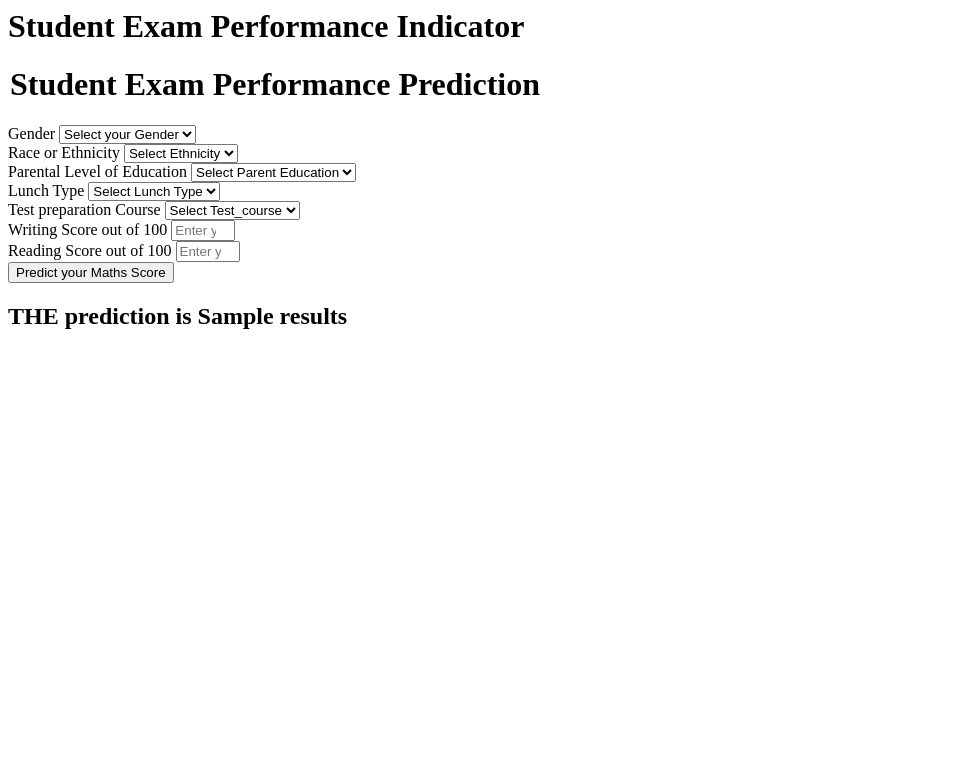
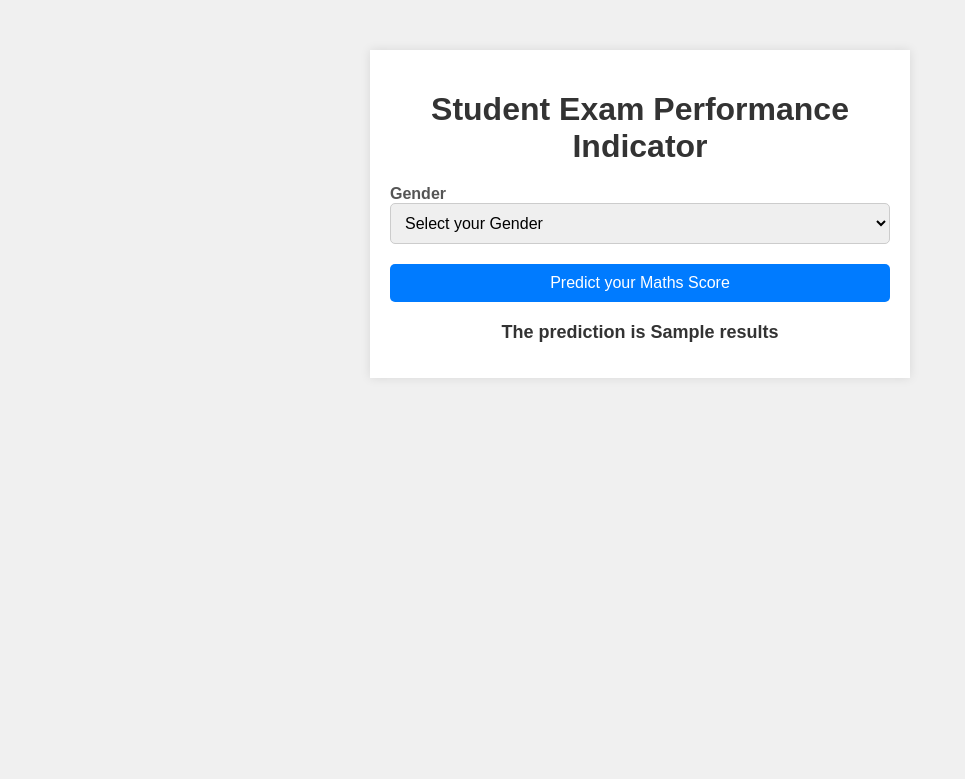
Before and after one commit to adi7820/mlproject, a Flask app: template templates/home.html in a window 1280 px wide. Shown: the top 779 px of the page, without its empty margins (0-965 px from the left). Run offline with Flask 3, Linux system fonts and the light colour scheme; the template is opened without the code that fills it: most values are stand-ins (such as "Sample title", 1, 10 or a date in 2020).

Commit message:
Prediction Page

```diff
--- a/templates/home.html
+++ b/templates/home.html
@@ -1,111 +1,103 @@
+<!DOCTYPE html>
 <html>
+<head>
+    <meta charset="UTF-8">
+    <meta name="viewport" content="width=device-width, initial-scale=1.0">
+    <title>Student Exam Performance Indicator</title>
+    <style>
+        body {
+            font-family: Arial, sans-serif;
+            background-color: #f0f0f0;
+            margin: 0;
+            padding: 0;
+        }
+
+        .login {
+            max-width: 500px;
+            margin: 50px auto;
+            padding: 20px;
+            box-shadow: 0 0 10px rgba(0, 0, 0, 0.1);
+            background-color: #fff;
+        }
+
+        h1 {
+            text-align: center;
+            color: #333;
+            margin-bottom: 20px;
+        }
+
+        h2 {
+            text-align: center;
+            color: #333;
+            margin-top: 20px;
+        }
+
+        form {
+            display: grid;
+            gap: 20px;
+        }
+
+        .form-label {
+            font-weight: bold;
+            color: #555;
+        }
+
+        .form-control {
+            width: 100%;
+            padding: 10px;
+            border: 1px solid #ccc;
+            border-radius: 5px;
+            font-size: 16px;
+        }
+
+        .btn-primary {
+            display: block;
+            width: 100%;
+            padding: 10px;
+            background-color: #007BFF;
+            color: #fff;
+            font-size: 16px;
+            text-align: center;
+            text-decoration: none;
+            border: none;
+            border-radius: 5px;
+            cursor: pointer;
+            transition: background-color 0.3s ease;
+        }
+
+        .btn-primary:hover {
+            background-color: #0056b3;
+        }
+
+        .results {
+            text-align: center;
+            font-size: 18px;
+            color: #333;
+        }
+    </style>
+</head>
 <body>
     <div class="login">
         <h1>Student Exam Performance Indicator</h1>
-
         <form action="{{ url_for('predict_datapoint')}}" method="post">
-        <h1>
-            <legend>Student Exam Performance Prediction</legend>
-        </h1>
             <div class="mb-3">
                 <label class="form-label">Gender</label>
-            <select class="form-control" name="gender" placeholder="Enter you Gender" required>
+                <select class="form-control" name="gender" required>
                     <option class="placeholder" selected disabled value="">Select your Gender</option>
-                <option value="male">
-                    Male
-                </option>
-                <option value="female">
-                    Female
-                </option>
+                    <option value="male">Male</option>
+                    <option value="female">Female</option>
                 </select>
             </div>
-        <div class="mb-3">
-            <label class="form-label">Race or Ethnicity</label>
-            <select class="form-control" name="ethnicity" placeholder="Enter you ethnicity" required>
-                <option class="placeholder" selected disabled value="">Select Ethnicity</option>
-                <option value="group A">
-                    Group A
-                </option>
-                <option value="group B">
-                    Group B
-                </option>
-                <option value="group C">
-                    Group C
-                </option>
-                <option value="group D">
-                    Group D
-                </option>
-                <option value="group E">
-                    Group E
-                </option>
-            </select>
-        </div>
-        <div class="mb-3">
-            <label class="form-label">Parental Level of Education</label>
-            <select class="form-control" name="parental_level_of_education"
-                placeholder="Enter you Parent Education" required>
-                <option class="placeholder" selected disabled value="">Select Parent Education</option>
-                <option value="associate's degree">
-                    associate's degree
-                </option>
-                <option value="bachelor's degree">
-                    bachelor's degree
-                </option>
-                <option value="high school">
-                    high school
-                </option>
-                <option value="master's degree">
-                    master's degree
-                </option>
-                <option value="some college">
-                    some college
-                </option>
-                <option value="some high school">
-                    some high school
-                </option>
-            </select>
-        </div>
-        <div class="mb-3">
-            <label class="form-label">Lunch Type</label>
-            <select class="form-control" name="lunch" placeholder="Enter you Lunch" required>
-                <option class="placeholder" selected disabled value="">Select Lunch Type</option>
-                <option value="free/reduced">
-                    free/reduced
-                </option>
-                <option value="standard">
-                    standard
-                </option>
-            </select>
-        </div>
-        <div class="mb-3">
-            <label class="form-label">Test preparation Course</label>
-            <select class="form-control" name="test_preparation_course" placeholder="Enter you Course"
-                required>
-                <option class="placeholder" selected disabled value="">Select Test_course</option>
-                <option value="none">
-                    None
-                </option>
-                <option value="completed">
-                    Completed
-                </option>
-            </select>
-        </div>
-        <div class="mb-3">
-            <label class="form-label">Writing Score out of 100</label>
-            <input class="form-control" type="number" name="reading_score"
-                placeholder="Enter your Reading score" min='0' max='100' />
-        </div>
-        <div class="mb-3">
-            <label class="form-label">Reading Score out of 100</label>
-            <input class="form-control" type="number" name="writing_score"
-                placeholder="Enter your Reading Score" min='0' max='100' />
-        </div>
+            <!-- Add the other form elements here as in your original code -->
+            <!-- ... -->
+
             <div class="mb-3">
                 <input class="btn btn-primary" type="submit" value="Predict your Maths Score" required />
             </div>
         </form>
-    <h2>
-       THE  prediction is {{results}}
+        <h2 class="results">
+            The prediction is {{results}}
         </h2>
-   <body>
+    </div>
+</body>
 </html>
--- a/templates/index.html
+++ b/templates/index.html
@@ -57,7 +57,7 @@
 </head>
 <body>
     <div class="container">
-        <img src="IMG_20191214_201850_567.jpg" alt="Aditya Gupta" class="profile-img">
+        <img src="images/IMG_20191214_201850_567.jpg" alt="Aditya Gupta" class="profile-img">
         <h1 class="name">Aditya Gupta</h1>
         <h2>Prediction of Maths Score on Various Factors</h2>
         <p>
```
Also changed, not shown: images/IMG_20191214_201850_567.jpg (renamed from IMG_20191214_201850_567.jpg). Lines whose indentation alone changed are shown as unchanged.
